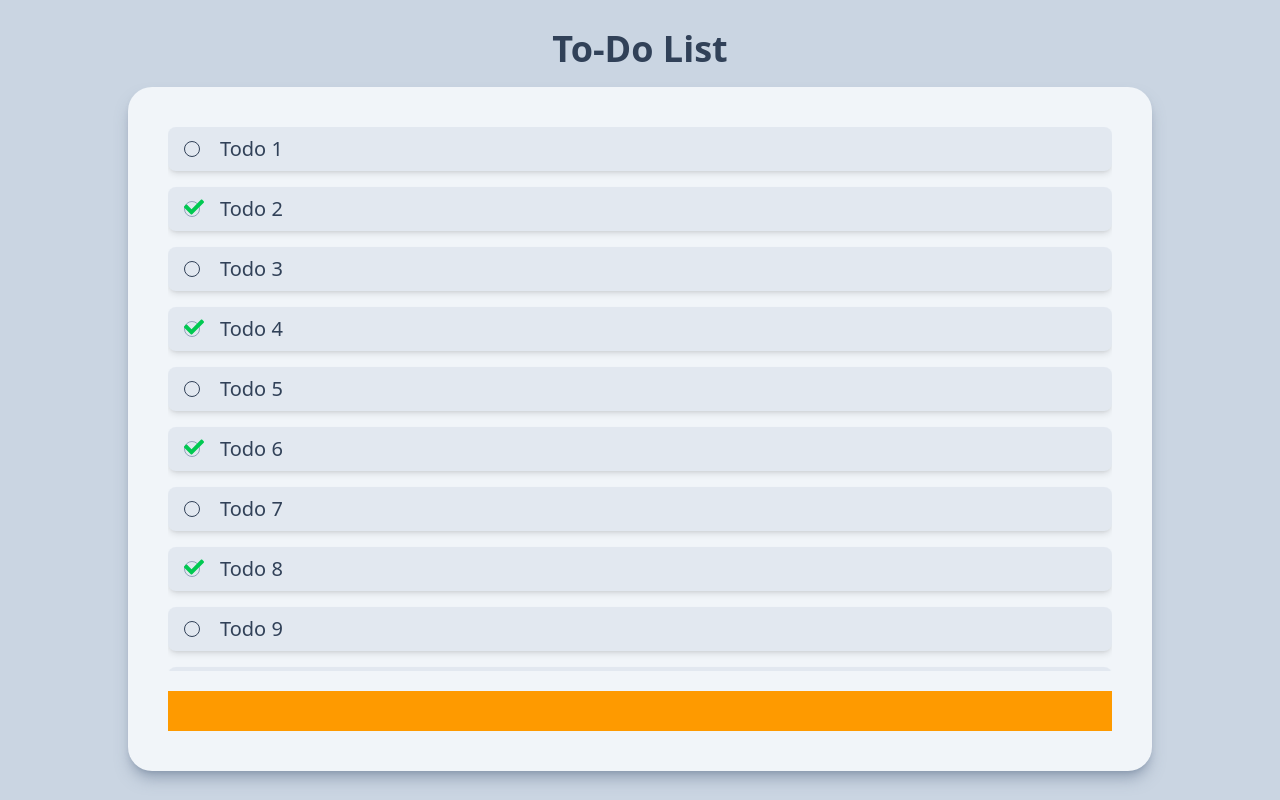
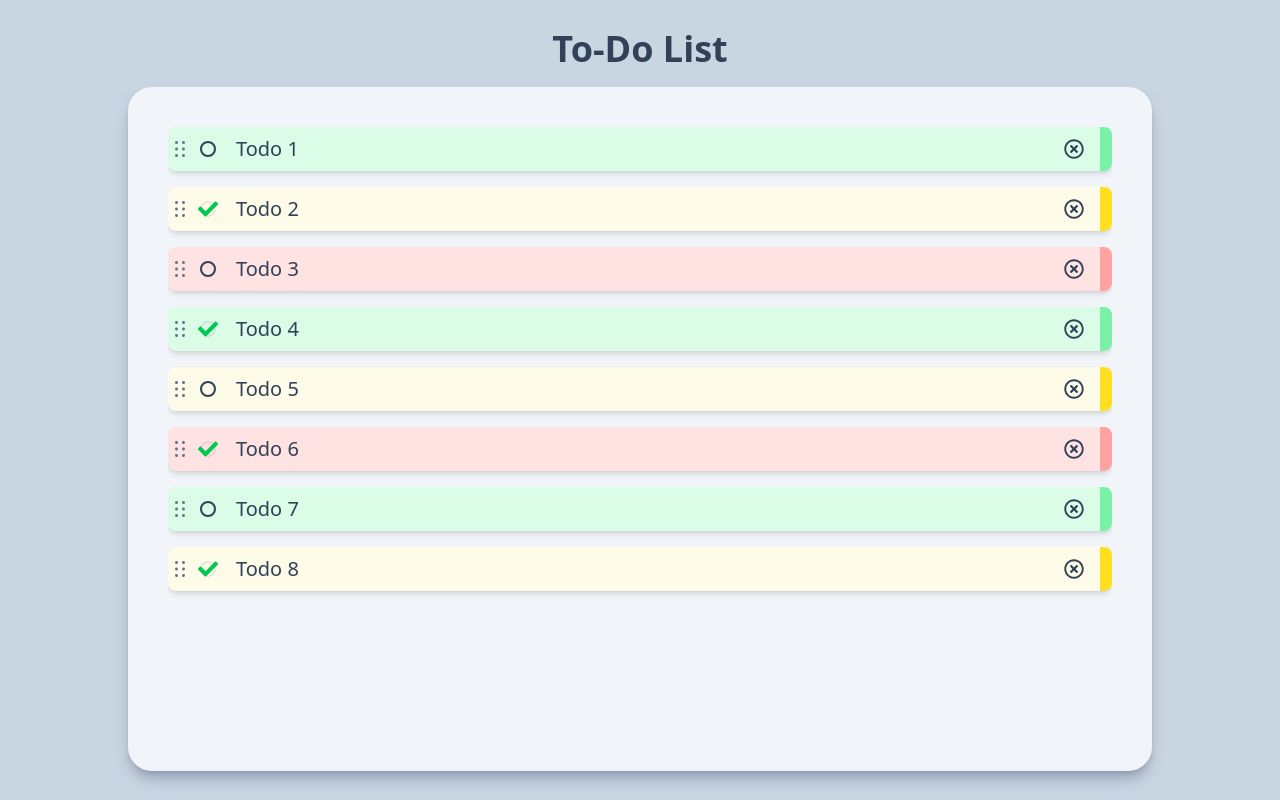
Before and after one commit to AlexBatistta/todo-list, a React (Vite) app: page / in a window 1280 px wide. Built offline with nearby package versions, Linux system fonts and the light colour scheme.

Commit message:
todo priority and colors

```diff
--- a/prettier.config.cjs
+++ b/prettier.config.cjs
@@ -7,4 +7,5 @@ module.exports = {
 	tabWidth: 4,
 	useTabs: true,
 	bracketSpacing: true,
+	jsxSingleQuote: true,
 };
--- a/src/App.tsx
+++ b/src/App.tsx
@@ -3,12 +3,17 @@ import { mockToDos } from './mockToDos';
 import { Todos } from './components/Todos';
 
 export const App = (): JSX.Element => {
-	const [todos, _setTodos] = useState(mockToDos);
+	const [todos, setTodos] = useState(mockToDos);
+
+	const handleRemove = (id: string): void => {
+		const newTodos = todos.filter((todo) => todo.id !== id);
+		setTodos(newTodos);
+	};
 
 	return (
-		<div className="flex flex-col justify-around items-center bg-slate-300 w-full h-screen py-5">
-			<h1 className="text-4xl font-bold text-slate-700">To-Do List</h1>
-			<Todos todos={todos} />
+		<div className='flex flex-col justify-around items-center bg-slate-300 w-full h-screen py-5'>
+			<h1 className='text-4xl font-bold text-slate-700'>To-Do List</h1>
+			<Todos todos={todos} onRemove={handleRemove} />
 		</div>
 	);
 };
--- a/src/components/Todo.tsx
+++ b/src/components/Todo.tsx
@@ -1,14 +1,28 @@
 import { type TodoType } from '../type';
 import { FaCheck, FaRegTimesCircle } from 'react-icons/fa';
+import { RiDraggable } from 'react-icons/ri';
 
-type Props = TodoType;
+interface Props extends TodoType {
+	onRemove: (id: string) => void;
+}
 
-export const Todo: React.FC<Props> = ({ id, title, completed }) => {
+export const Todo: React.FC<Props> = ({
+	id,
+	title,
+	completed,
+	priority,
+	onRemove,
+}) => {
 	return (
-		<div className="group flex justify-between items-center bg-slate-200 px-3 py-2 rounded-lg shadow-md gap-4 hover:bg-slate-300 w-full">
+		<div
+			className={`flex justify-between items-center px-3 py-2 rounded-lg shadow-md gap-4 ${priority === 'low' ? 'hover:bg-green-200' : priority === 'medium' ? 'hover:bg-yellow-100' : 'hover:bg-red-200'} w-full overflow-hidden ${priority === 'low' ? 'bg-green-100' : priority === 'medium' ? 'bg-yellow-50' : 'bg-red-100'}`}
+		>
+			<div className="relative flex items-center justify-center">
+				<RiDraggable className="absolute text-2xl text-slate-500" />
+			</div>
 			<div className="relative w-6 h-6 flex items-center justify-center">
 				<input
-					className="appearance-none w-4 h-4 cursor-pointer border-1 rounded-full border-slate-700 checked:border-slate-400"
+					className="appearance-none w-4 h-4 cursor-pointer border-2 rounded-full border-slate-700 checked:border-slate-700/10"
 					type="checkbox"
 					id={id}
 					checked={completed}
@@ -18,7 +32,7 @@ export const Todo: React.FC<Props> = ({ id, title, completed }) => {
 				/>
 				{completed && (
 					<FaCheck
-						className="absolute text-green-500 top-0 left-[4px] pointer-events-none"
+						className="absolute text-green-500 pointer-events-none"
 						size={20}
 					/>
 				)}
@@ -29,14 +43,19 @@ export const Todo: React.FC<Props> = ({ id, title, completed }) => {
 			</label>
 			<div className="relative w-5 h-5">
 				<FaRegTimesCircle
-					className="absolute group-hover:block sm:hidden text-red-500 pointer-events-none"
+					className="absolute text-slate-700 pointer-events-none"
 					size={20}
 				/>
 				<button
-					className="absolute w-5 h-5 sm:hidden group-hover:block cursor-pointer"
+					className="absolute w-5 h-5 cursor-pointer"
 					onClick={() => {
-						console.log('Delete Todo', id);
+						onRemove(id);
 					}}
+				/>
+			</div>
+			<div className="relative flex items-center justify-start">
+				<div
+					className={`absolute h-14 w-3 ${priority === 'low' ? 'bg-green-300' : priority === 'medium' ? 'bg-yellow-300' : 'bg-red-300'}`}
 				/>
 			</div>
 		</div>
--- a/src/components/Todos.tsx
+++ b/src/components/Todos.tsx
@@ -4,12 +4,13 @@ import { Todo } from './Todo';
 
 interface Props {
 	todos: ListOfTodos;
+	onRemove: (id: string) => void;
 }
 
-export const Todos: React.FC<Props> = ({ todos }) => {
+export const Todos: React.FC<Props> = ({ todos, onRemove }) => {
 	return (
 		<div className="bg-slate-100 w-[80%] h-[90%] p-10 rounded-3xl shadow-lg shadow-slate-500/50 flex flex-col justify-between gap-2">
-			<ul className="flex flex-col h-[90%] gap-4 overflow-y-auto pb-4">
+			<ul className="flex flex-col h-[100%] gap-4 overflow-y-auto pb-4">
 				{todos.map((todo) => (
 					<li key={todo.id} className="w-full">
 						<Todo
@@ -17,11 +18,12 @@ export const Todos: React.FC<Props> = ({ todos }) => {
 							id={todo.id}
 							title={todo.title}
 							completed={todo.completed}
+							priority={todo.priority}
+							onRemove={onRemove}
 						/>
 					</li>
 				))}
 			</ul>
-			<div className="flex justify-center items-center h-10 bg-amber-500" />
 		</div>
 	);
 };
--- a/src/mockToDos.tsx
+++ b/src/mockToDos.tsx
@@ -5,50 +5,48 @@ export const mockToDos: ListOfTodos = [
 		id: '1',
 		title: 'Todo 1',
 		completed: false,
+		priority: 'low',
 	},
 	{
 		id: '2',
 		title: 'Todo 2',
 		completed: true,
+		priority: 'medium',
 	},
 	{
 		id: '3',
 		title: 'Todo 3',
 		completed: false,
+		priority: 'high',
 	},
 	{
 		id: '4',
 		title: 'Todo 4',
 		completed: true,
+		priority: 'low',
 	},
 	{
 		id: '5',
 		title: 'Todo 5',
 		completed: false,
+		priority: 'medium',
 	},
 	{
 		id: '6',
 		title: 'Todo 6',
 		completed: true,
+		priority: 'high',
 	},
 	{
 		id: '7',
 		title: 'Todo 7',
 		completed: false,
+		priority: 'low',
 	},
 	{
 		id: '8',
 		title: 'Todo 8',
 		completed: true,
-	},
-	{
-		id: '9',
-		title: 'Todo 9',
-		completed: false,
-	},
-	{
-		id: '10',
-		title: 'Todo 10',
-		completed: true,
+		priority: 'medium',
 	},
 ];
--- a/src/type.d.ts
+++ b/src/type.d.ts
@@ -1,7 +1,8 @@
 export interface TodoType {
-  id: string;
-  title: string;
-  completed: boolean;
+	id: string;
+	title: string;
+	completed: boolean;
+	priority: 'low' | 'medium' | 'high';
 }
 
 export type ListOfTodos = TodoType[];
```
Also changed, not shown: eslint.config.js (indentation only).
